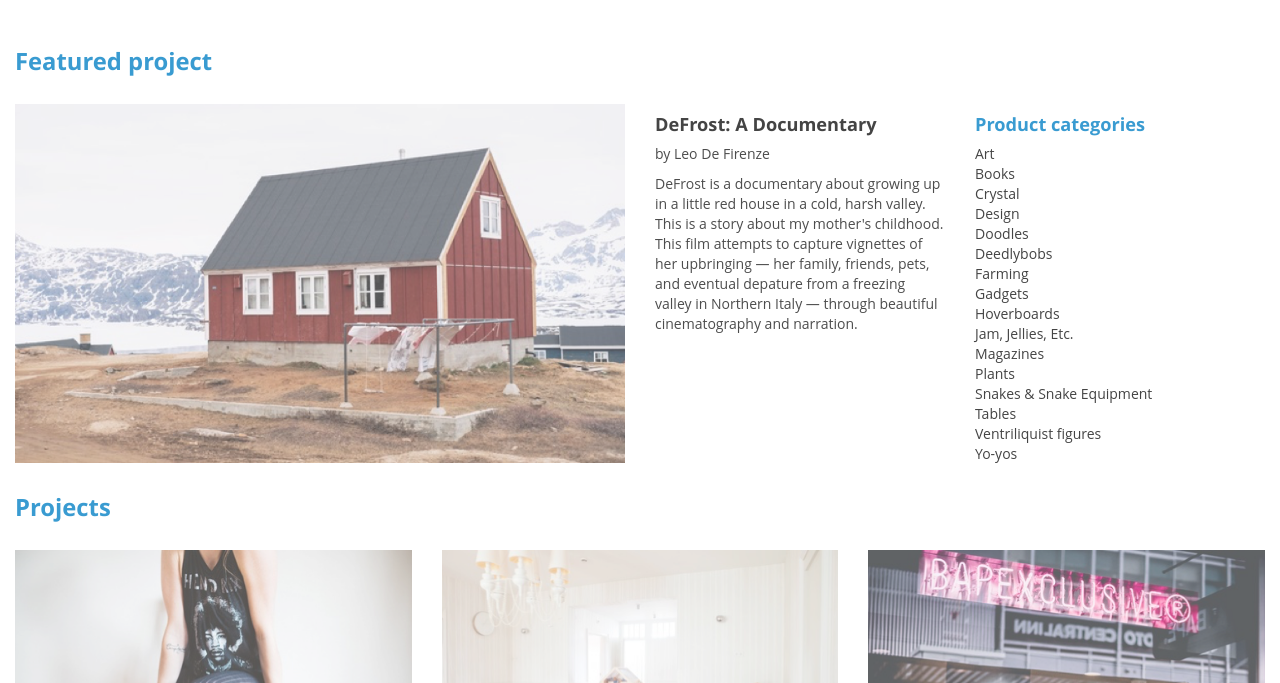
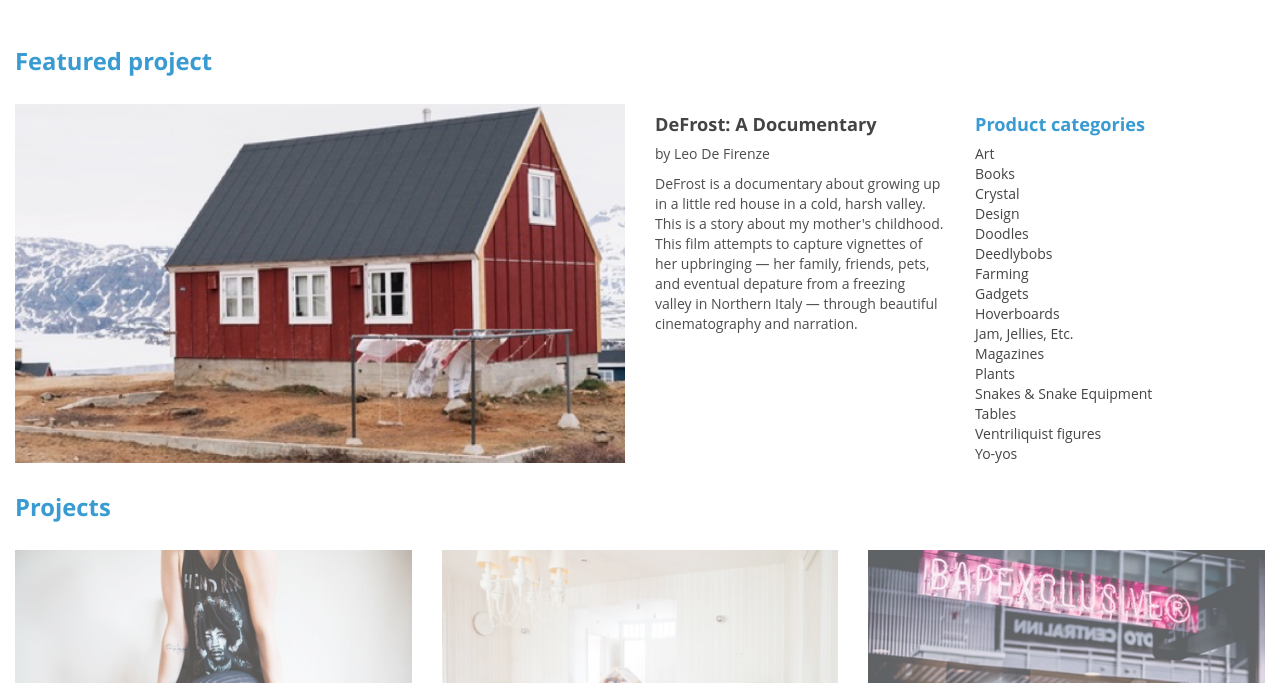
Before and after one commit to garciamoss/jumpstart, a plain HTML site: page index.html in a window 1280 px wide. In both pictures the pointer is over the picture 320 px from the left and 884 px from the top of the page. Shown: the part 601-1284 px from the top of the page. Drawn offline with nearby package versions, Linux system fonts and the light colour scheme; files that its build step writes are made by us from their sources; a web font is replaced by a local one.

Commit message:
Photo effects added

```diff
--- a/resources/css/style.css
+++ b/resources/css/style.css
@@ -59,9 +59,20 @@ h4 {
   font-weight: 700;
 }
 
-.image-container img{
+.image-container {
+  overflow: hidden;
+}
+
+.image-container img {
   opacity: 0.7;
   width: 100%;
+}
+
+.image-container img:hover {
+  transition: transform 0.5s, opacity 0.5s;
+  transform: scale(1.3, 1.3);
+  opacity: 1;
+  overflow: hidden;
 }
 
 .btn {
```
Also changed, not shown: index.html (+3 -3 lines).
